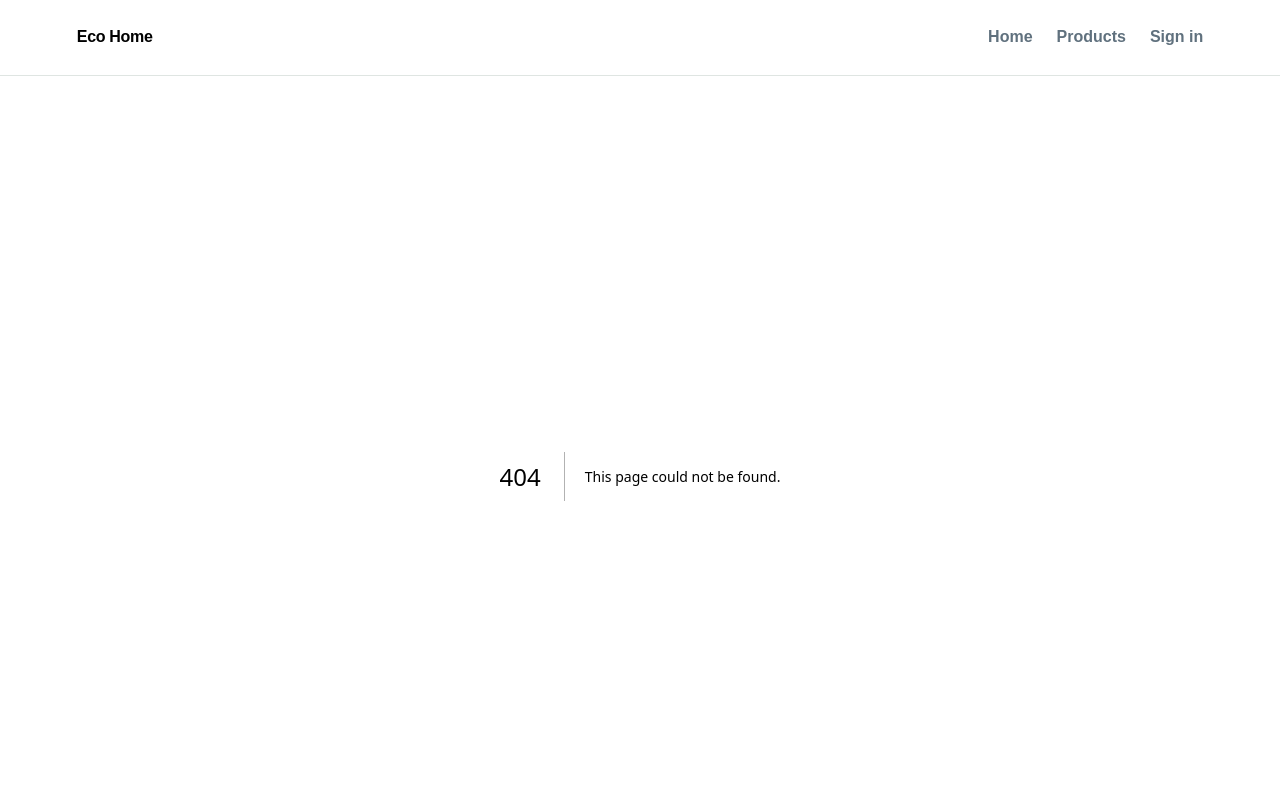
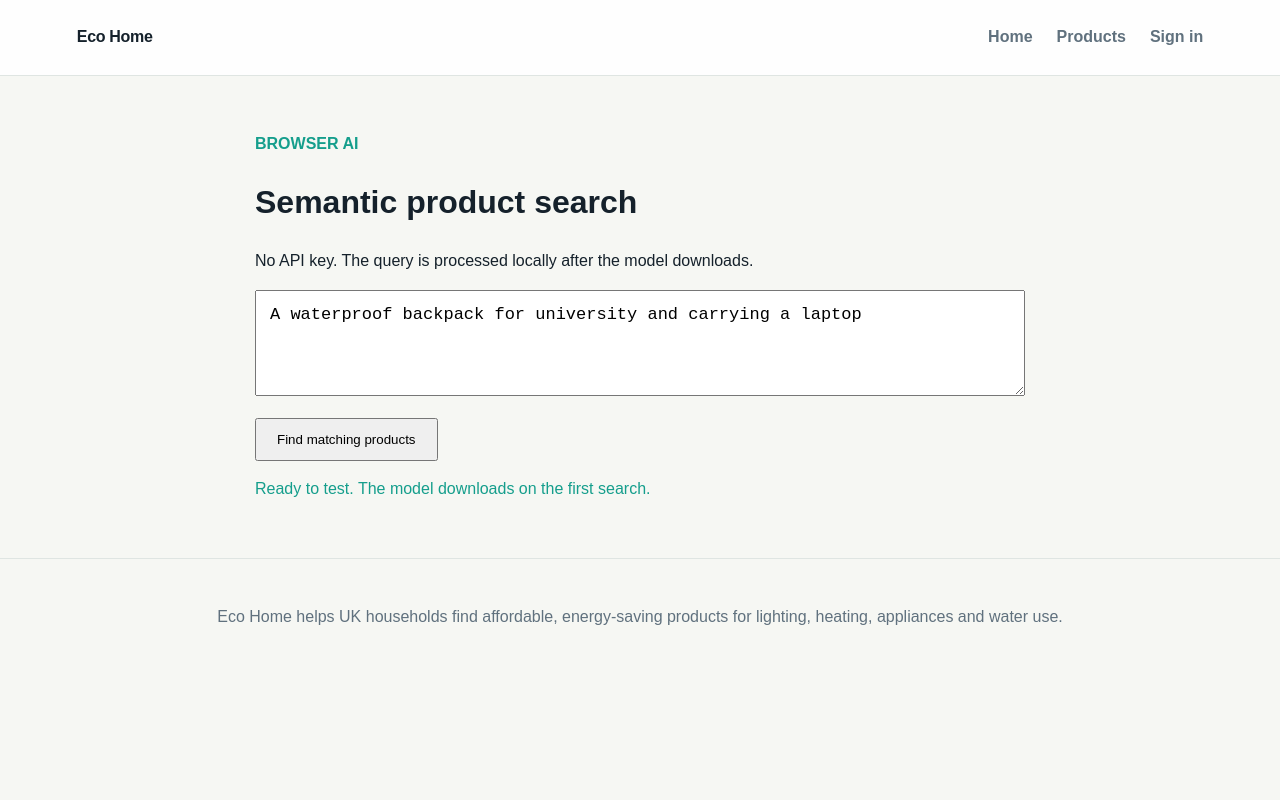
Before and after one commit to aaminahx/DG4AGA-Team03-Ecommerce, a Next.js app: page /ai-search in a window 1280 px wide. Before the commit this address had no page. Shown: the top 800 px of the page. Built offline with nearby package versions, Linux system fonts and the light colour scheme.

Commit message:
feat: add browser-based semantic AI product search

```diff
--- a/package.json
+++ b/package.json
@@ -12,6 +12,7 @@
     "node": ">=20.9.0"
   },
   "dependencies": {
+    "@huggingface/transformers": "^4.3.2",
     "@supabase/ssr": "^0.7.0",
     "@supabase/supabase-js": "^2.57.4",
     "next": "^16.4.0",
--- /dev/null
+++ b/src/app/ai-search/page.jsx
@@ -0,0 +1,117 @@
+"use client";
+
+import { useEffect, useRef, useState } from "react";
+
+const PRODUCTS = [
+  {
+    id: 1,
+    name: "City Backpack",
+    price: 59,
+    description: "Lightweight bag with a padded laptop sleeve for daily commuting."
+  },
+  {
+    id: 2,
+    name: "Trail Backpack",
+    price: 79,
+    description: "Water-resistant outdoor backpack with comfortable padded straps."
+  },
+  {
+    id: 3,
+    name: "Travel Backpack",
+    price: 119,
+    description: "Large cabin-friendly backpack for flights and longer journeys."
+  },
+  {
+    id: 4,
+    name: "Eco Tote",
+    price: 29,
+    description: "Small recycled-fabric shopping bag for everyday groceries."
+  },
+];
+
+export default function Page() {
+  const worker = useRef(null);
+
+  const [query, setQuery] = useState(
+    "A waterproof backpack for university and carrying a laptop"
+  );
+
+  const [status, setStatus] = useState(
+    "Ready to test. The model downloads on the first search."
+  );
+
+  const [results, setResults] = useState([]);
+  useEffect(() => {
+  worker.current = new Worker(
+    new URL("./worker.js", import.meta.url),
+    { type: "module" }
+  );
+
+  worker.current.onmessage = ({ data }) => {
+    if (data.type === "progress") {
+      const pct = Number.isFinite(data.progress?.progress)
+        ? ` ${Math.round(data.progress.progress)}%` : "";
+      setStatus(`Loading browser model${pct}`);
+    }
+
+    if (data.type === "result") {
+      setResults(data.ranked);
+      setStatus("Complete - ranking was calculated inside this browser.");
+    }
+
+    if (data.type === "error") setStatus(`Error: ${data.message}`);
+  };
+
+  return () => worker.current?.terminate();
+}, []);
+
+function search() {
+  if (!query.trim()) return;
+  setResults([]);
+  setStatus("Starting local AI model...");
+  worker.current?.postMessage({ query, products: PRODUCTS });
+}
+return (
+  <main style={{ maxWidth: 850, margin: "0 auto", padding: 40 }}>
+    <p style={{ color: "#159e8c", fontWeight: 700 }}>BROWSER AI</p>
+
+    <h1>Semantic product search</h1>
+
+    <p>No API key. The query is processed locally after the model downloads.</p>
+
+    <textarea
+      value={query}
+      onChange={(event) => setQuery(event.target.value)}
+      rows={4}
+      style={{ width: "100%", padding: 14, fontSize: 17 }}
+    />
+
+    <button
+      onClick={search}
+      disabled={!query.trim()}
+      style={{ marginTop: 14, padding: "12px 20px" }}
+    >
+      Find matching products
+    </button>
+
+    <p style={{ color: "#159e8c" }}>{status}</p>
+
+    <section>
+      {results.map((product, index) => (
+        <article
+          key={product.id}
+          style={{ background: "#edf4f7", marginTop: 12, padding: 16 }}
+        >
+          <strong>{index + 1}. {product.name}</strong>
+
+          <div>
+            £{product.price} - similarity {(product.score * 100).toFixed(1)}%
+          </div>
+
+          <small>{product.description}</small>
+        </article>
+      ))}
+    </section>
+  </main>
+);
+}
--- /dev/null
+++ b/src/app/ai-search/worker.js
@@ -0,0 +1,51 @@
+import { pipeline } from "@huggingface/transformers";
+
+let extractorPromise;
+
+function getExtractor() {
+  if (!extractorPromise) {
+    extractorPromise = pipeline(
+      "feature-extraction",
+      "Xenova/all-MiniLM-L6-v2",
+      {
+        dtype: "q8",
+        progress_callback: (progress) => {
+          self.postMessage({ type: "progress", progress });
+        },
+      }
+    );
+  }
+  return extractorPromise;
+}
+
+function dot(a, b) {
+  let total = 0;
+  for (let i = 0; i < a.length; i += 1) total += a[i] * b[i];
+  return total;
+}
+
+self.onmessage = async (event) => {
+  const { query, products } = event.data;
+  try {
+    const extractor = await getExtractor();
+    const texts = [
+      query,
+      ...products.map((p) => `${p.name}. ${p.description}`),
+    ];
+    const tensor = await extractor(texts, {
+      pooling: "mean",
+      normalize: true,
+    });
+    const vectors = tensor.tolist();
+    const ranked = products
+      .map((product, index) => ({
+        ...product,
+        score: dot(vectors[0], vectors[index + 1]),
+      }))
+      .sort((a, b) => b.score - a.score)
+      .slice(0, 3);
+    self.postMessage({ type: "result", ranked });
+  } catch (error) {
+    self.postMessage({ type: "error", message: error?.message || String(error) });
+  }
+};
```
Also changed, not shown: 1 other file (tests, documents, lock files or other folders).
